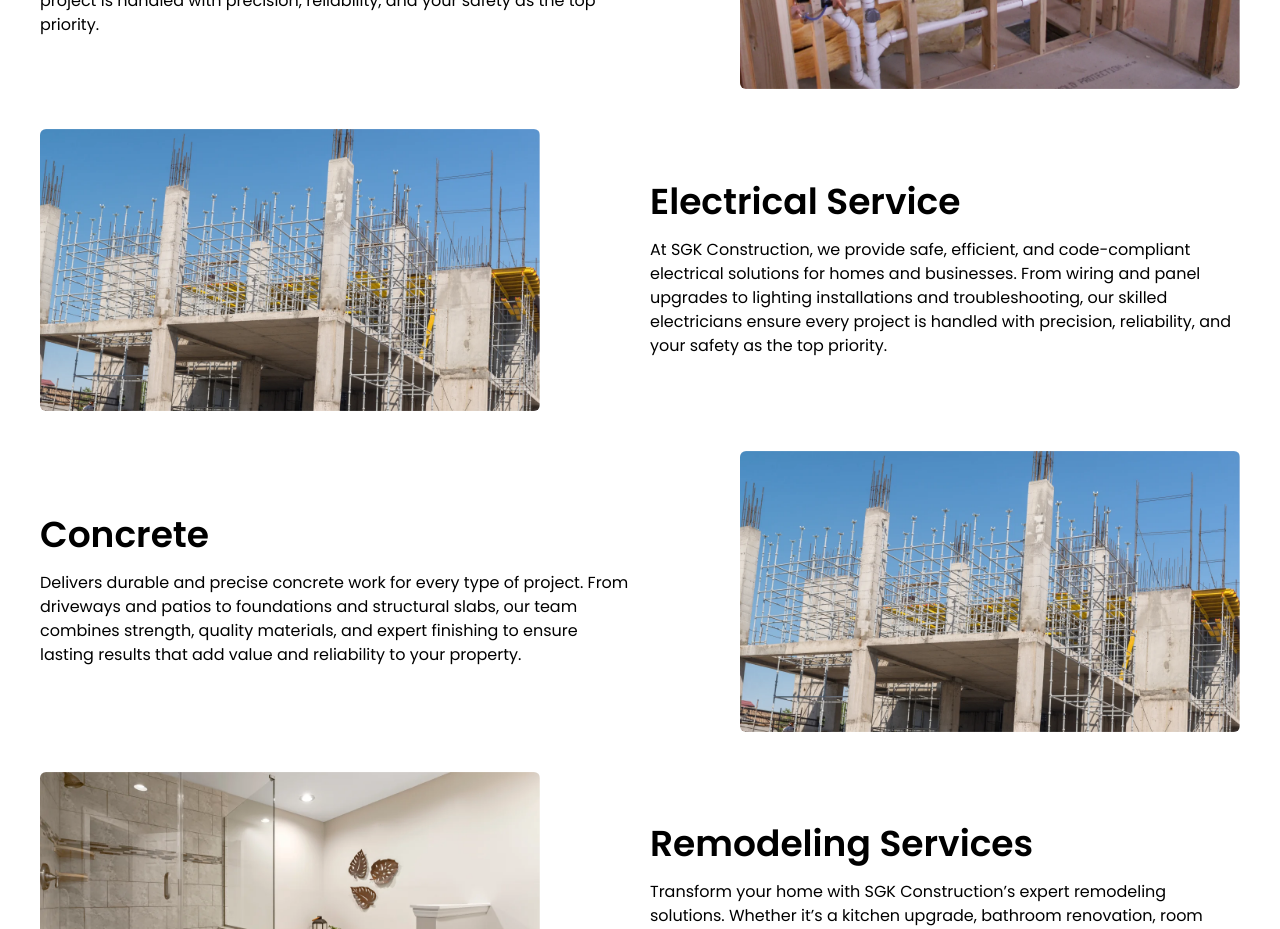
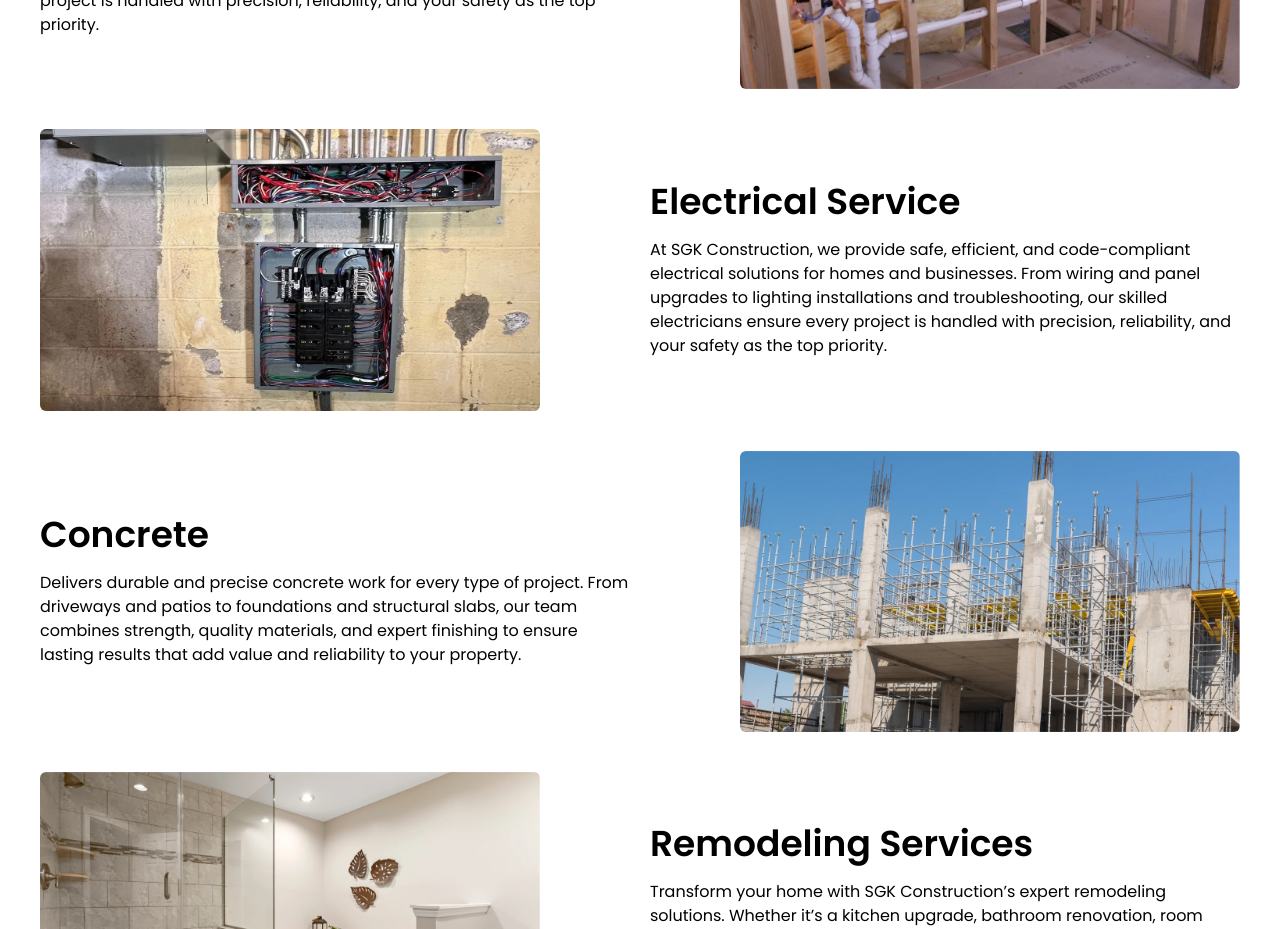
Before and after one commit to Daniel-rod99/SGKConstruction, a React (Vite) app: page /services in a window 1280 px wide. Shown: the part 840-1769 px from the top of the page. Built offline with nearby package versions, Linux system fonts and the light colour scheme.

Commit message:
Actualización del proyecto

```diff
--- a/src/data/services.ts
+++ b/src/data/services.ts
@@ -13,7 +13,7 @@ export const services: Service[] = [
     name: "Electrical Service",
     comment:
       "At SGK Construction, we provide safe, efficient, and code-compliant electrical solutions for homes and businesses. From wiring and panel upgrades to lighting installations and troubleshooting, our skilled electricians ensure every project is handled with precision, reliability, and your safety as the top priority.",
-    immage: "./servicesImmages/6.webp",
+    immage: "./servicesImmages/13.webp",
   },
   {
     id: 3,
--- a/src/pages/Services.tsx
+++ b/src/pages/Services.tsx
@@ -104,7 +104,7 @@ export default function Service() {
                 <img
                   src={service.immage}
                   alt={service.name}
-                  className="w-full max-w-[500px] rounded-md object-cover"
+                  className="w-ful max-w-[500px] rounded-md object-cover"
                 />
               </motion.div>
             </motion.div>
```
Also changed, not shown: public/servicesImmages/13.webp (added).
